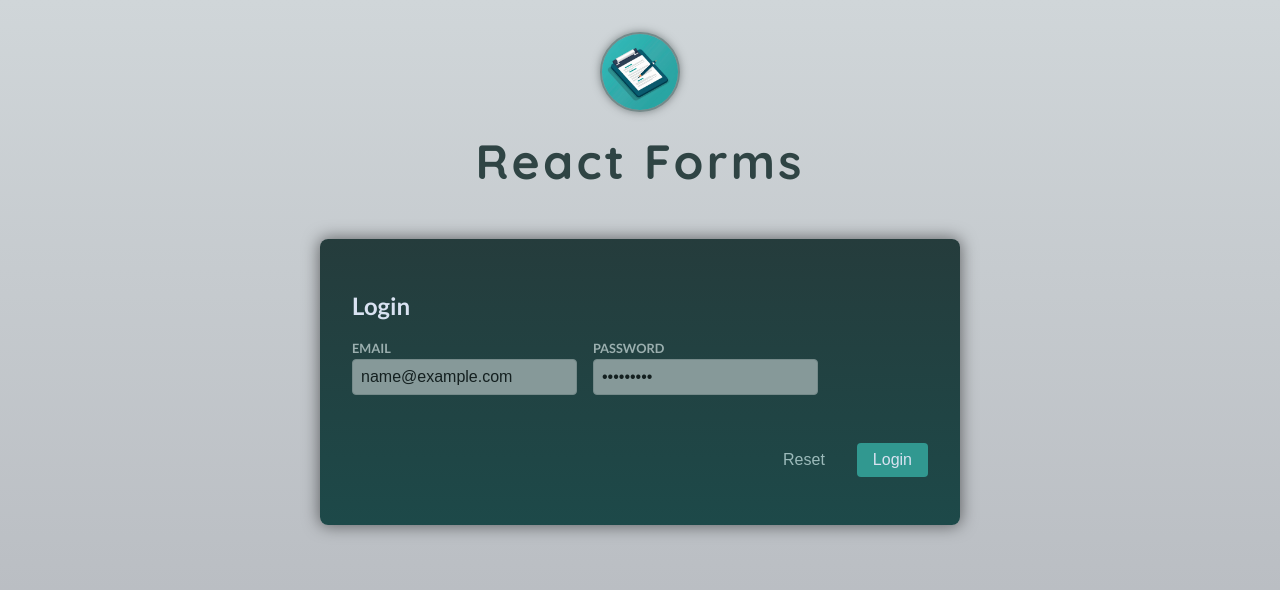
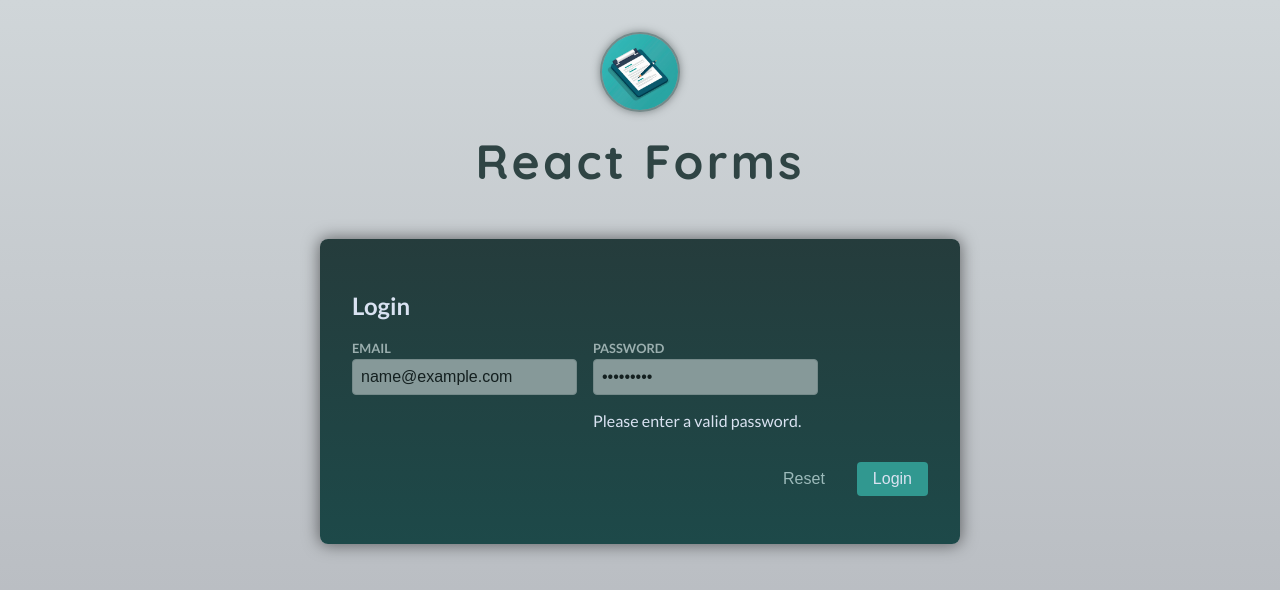
Before and after one commit to MikhieiUlianov/FormHandling, a React (Vite) app: page / in a window 1280 px wide. Both pictures are taken after typing "name@example.com", "Sample123" into the empty fields and a click on the button "Login". Shown: the top 590 px of the page. Built offline with nearby package versions, Linux system fonts and the light colour scheme.

Commit message:
building-using-reusable-input-cmp

```diff
--- /dev/null
+++ b/src/components/Input.jsx
@@ -0,0 +1,9 @@
+export default function Input({ label, id, error, ...props }) {
+  return (
+    <div className="control no-margin" key={id}>
+      <label htmlFor={id}>{label}</label>
+      <input id={id} {...props} />
+      <div className="contro-error">{error && <p>{error}</p>}</div>
+    </div>
+  );
+}
--- a/src/components/StateLogin.jsx
+++ b/src/components/StateLogin.jsx
@@ -1,4 +1,5 @@
 import { useState } from "react";
+import Input from "./Input";
 
 export default function Login() {
   // const [enteredEmail, setEnteredEmail] = useState('');
@@ -14,7 +15,8 @@ export default function Login() {
   });
 
   const emailIsInvalid = didEdit.email && !enteredValues.email.includes("@");
-
+  const passwordIsInvalid =
+    didEdit.password && !enteredValues.password.trim().length < 6;
   function handleSubmit(event) {
     event.preventDefault();
 
@@ -50,9 +52,9 @@ export default function Login() {
       <h2>Login</h2>
 
       <div className="control-row">
-        <div className="control no-margin">
-          <label htmlFor="email">Email</label>
-          <input
+        <Input
+          error={emailIsInvalid && <p>Please enter a valid email.</p>}
+          label="Email"
           id="email"
           type="email"
           name="email"
@@ -60,23 +62,18 @@ export default function Login() {
           onChange={(event) => handleInputChange("email", event.target.value)}
           value={enteredValues.email}
         />
-          <div className="control-error">
-            {emailIsInvalid && <p>Please enter a valid address</p>}
-          </div>
-        </div>
-
-        <div className="control no-margin">
-          <label htmlFor="password">Password</label>
-          <input
+        <Input
+          error={passwordIsInvalid && <p>Please enter a valid password.</p>}
+          label="password"
           id="password"
           type="password"
           name="password"
+          onBlur={() => handleInputBlur("password")}
           onChange={(event) =>
             handleInputChange("password", event.target.value)
           }
           value={enteredValues.password}
         />
-        </div>
       </div>
 
       <p className="form-actions">
```
Also changed, not shown: src/components/Signup.jsx (+14 -1 lines). Lines whose indentation alone changed are shown as unchanged.
